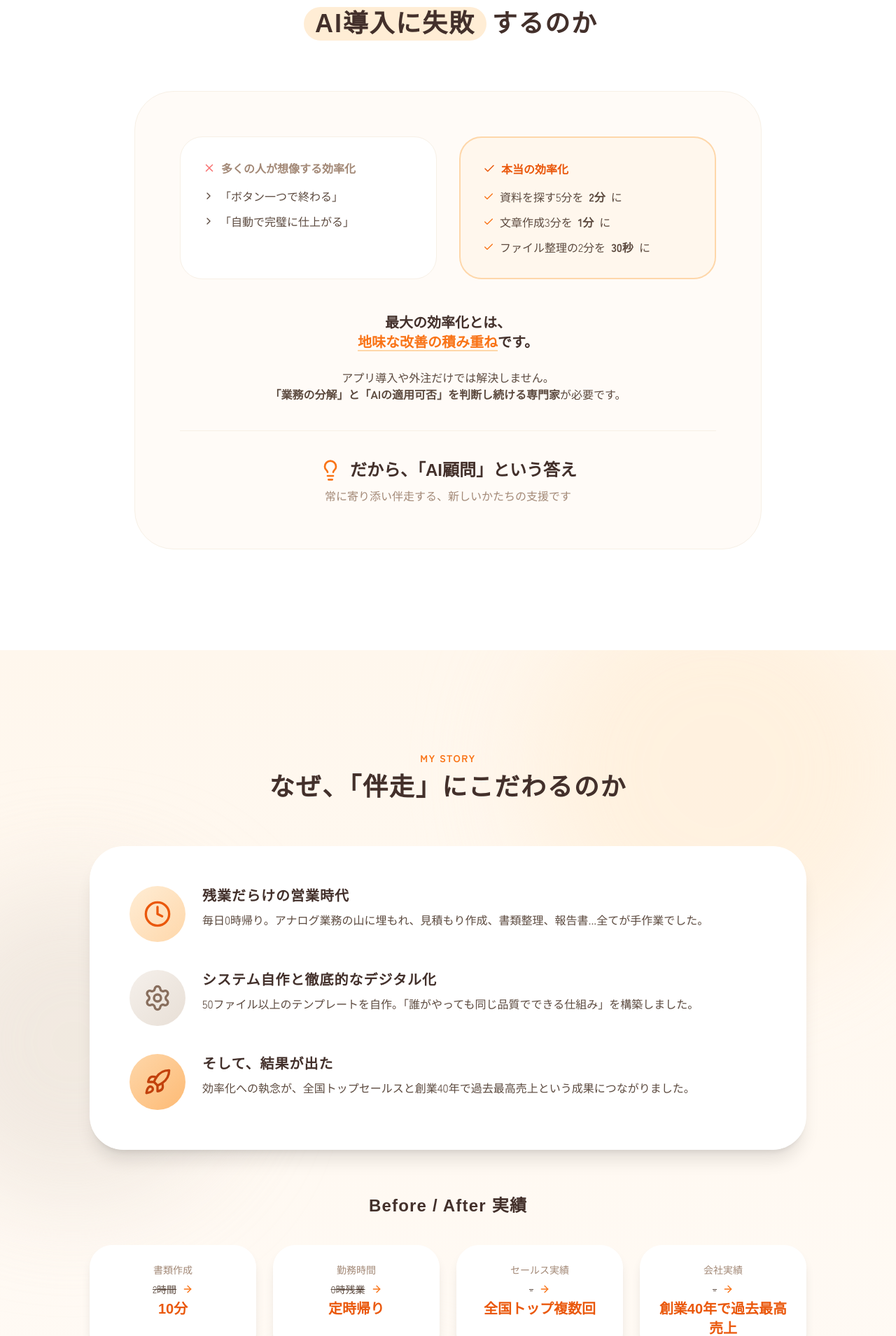
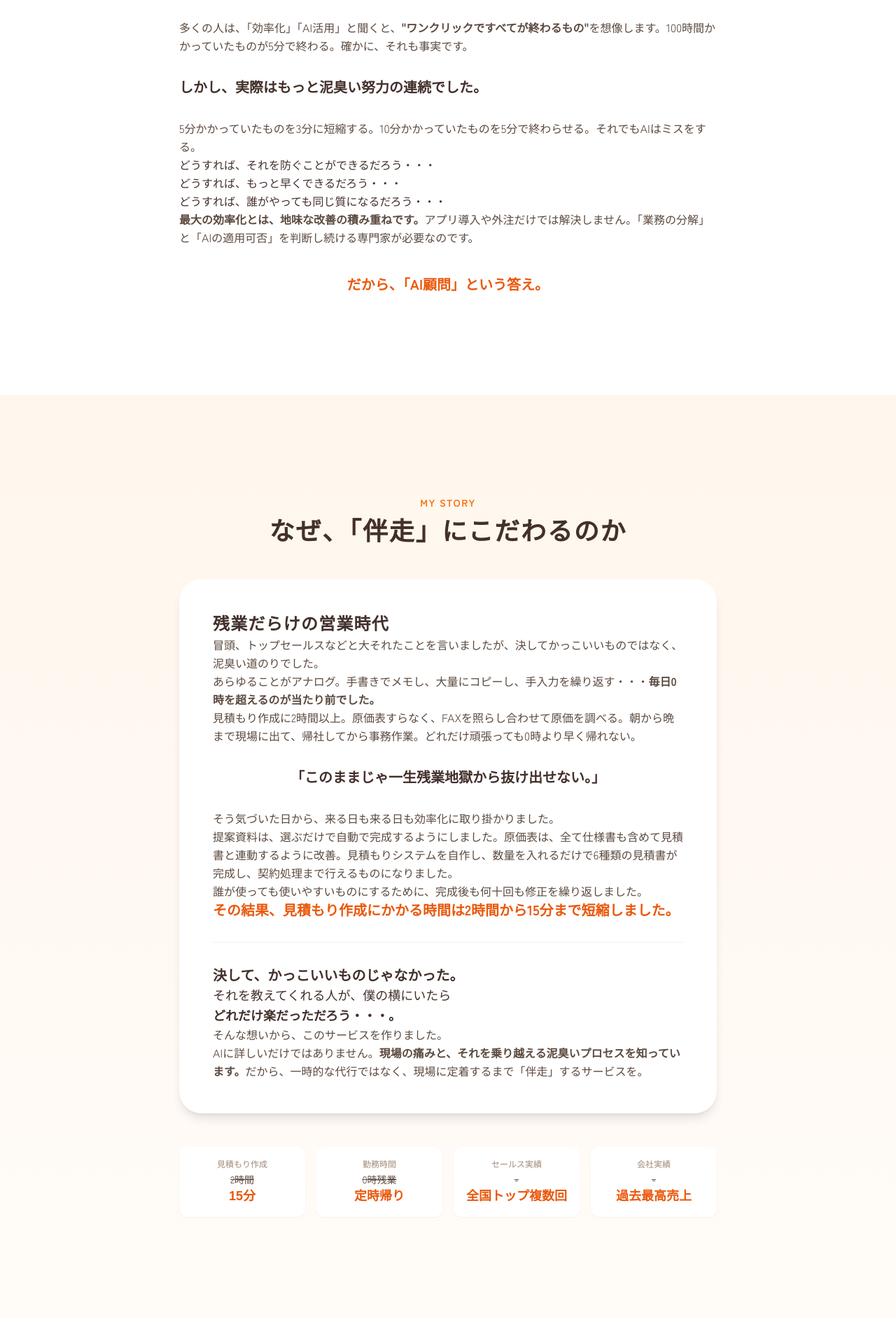
Before and after one commit to shunsuke-tnk/ai-komon-lp, a React (Vite) app: page / in a window 1280 px wide. Shown: the part 2222-4131 px from the top of the page at 70% size. Built offline with nearby package versions, Linux system fonts and the light colour scheme; a web font is replaced by a local one.

Commit message:
ストーリーセクション

```diff
--- a/App.tsx
+++ b/App.tsx
@@ -207,141 +207,126 @@ const App: React.FC = () => {
       </Section>
 
       {/* ==================== WHY FAIL SECTION ==================== */}
-      <Section background="white" id="why-fail">
-        <div className="max-w-4xl mx-auto">
-          <div className="text-center mb-16">
-            <h2 className="text-3xl md:text-4xl font-bold text-text-heading leading-tight font-rounded">
-              なぜ、多くの会社が<br/><span className="bg-primary-100 text-primary-800 px-4 py-1 rounded-full mx-2 my-2 inline-block">AI導入に失敗</span>するのか
-            </h2>
-          </div>
+      <Section background="white" id="why-fail" className="!pt-16">
+        <div className="max-w-3xl mx-auto">
+          <h2 className="text-3xl md:text-4xl font-bold text-text-heading leading-normal font-rounded text-center mb-12">
+            なぜ、多くの会社が<br/>
+            <span className="bg-primary-100 text-primary-800 px-4 py-1 rounded-full inline-block mt-2">AI導入に失敗</span>するのか
+          </h2>
 
-          <div className="bg-base-50 rounded-[3.5rem] p-8 md:p-16 relative overflow-hidden border border-base-200">
-            {/* Comparison */}
-            <div className="grid md:grid-cols-2 gap-8 mb-12">
-              <div className="bg-white p-8 rounded-[2rem] border border-base-200">
-                <div className="text-text-muted font-bold mb-4 flex items-center gap-2">
-                  <X size={18} className="text-red-400"/>
-                  多くの人が想像する効率化
-                </div>
-                <ul className="space-y-3 text-text-body">
-                  <li className="flex items-center gap-2"><ChevronRight size={16} className="text-base-300"/>「ボタン一つで終わる」</li>
-                  <li className="flex items-center gap-2"><ChevronRight size={16} className="text-base-300"/>「自動で完璧に仕上がる」</li>
-                </ul>
-              </div>
-              <div className="bg-primary-50 p-8 rounded-[2rem] border-2 border-primary-200">
-                <div className="text-primary-600 font-bold mb-4 flex items-center gap-2">
-                  <Check size={18}/>
-                  本当の効率化
-                </div>
-                <ul className="space-y-3 text-text-body">
-                  <li className="flex items-center gap-2"><Check size={16} className="text-primary-500"/>資料を探す5分を<span className="font-bold">2分</span>に</li>
-                  <li className="flex items-center gap-2"><Check size={16} className="text-primary-500"/>文章作成3分を<span className="font-bold">1分</span>に</li>
-                  <li className="flex items-center gap-2"><Check size={16} className="text-primary-500"/>ファイル整理の2分を<span className="font-bold">30秒</span>に</li>
-                </ul>
-              </div>
-            </div>
+          <div className="prose prose-lg max-w-none text-text-body leading-relaxed">
+            <p>
+              多くの人は、「効率化」「AI活用」と聞くと、<strong>"ワンクリックですべてが終わるもの"</strong>を想像します。100時間かかっていたものが5分で終わる。確かに、それも事実です。
+            </p>
 
-            <div className="prose prose-lg text-text-body mx-auto relative z-10 leading-loose text-center">
-              <p className="text-xl font-bold text-text-heading mb-6 font-rounded">
-                最大の効率化とは、<br/>
-                <span className="text-primary-500 border-b-2 border-primary-200">地味な改善の積み重ね</span>です。
-              </p>
+            <p className="text-xl font-bold text-text-heading my-8">
+              しかし、実際はもっと泥臭い努力の連続でした。
+            </p>
 
-              <p className="text-base">
-                アプリ導入や外注だけでは解決しません。<br/>
-                <strong>「業務の分解」と「AIの適用可否」を判断し続ける専門家</strong>が必要です。
-              </p>
+            <p>
+              5分かかっていたものを3分に短縮する。10分かかっていたものを5分で終わらせる。それでもAIはミスをする。
+            </p>
 
-              <div className="mt-10 pt-10 border-t border-base-200">
-                <p className="font-bold text-text-heading text-2xl font-rounded flex items-center justify-center gap-3">
-                  <Lightbulb className="w-8 h-8 text-primary-500" />
-                  だから、「AI顧問」という答え
-                </p>
-                <p className="text-base text-text-muted mt-2">常に寄り添い伴走する、新しいかたちの支援です</p>
-              </div>
-            </div>
+            <p className="text-text-heading">
+              どうすれば、それを防ぐことができるだろう・・・<br/>
+              どうすれば、もっと早くできるだろう・・・<br/>
+              どうすれば、誰がやっても同じ質になるだろう・・・
+            </p>
+
+            <p>
+              <strong>最大の効率化とは、地味な改善の積み重ねです。</strong>アプリ導入や外注だけでは解決しません。「業務の分解」と「AIの適用可否」を判断し続ける専門家が必要なのです。
+            </p>
+
+            <p className="text-xl font-bold text-primary-600 text-center mt-10">
+              だから、「AI顧問」という答え。
+            </p>
           </div>
         </div>
       </Section>
 
       {/* ==================== WHY ME / STORY SECTION ==================== */}
-      <Section background="cream" id="story" decoration>
-        <div className="max-w-5xl mx-auto">
-          <div className="text-center mb-16">
+      <Section background="cream" id="story">
+        <div className="max-w-3xl mx-auto">
+          <div className="text-center mb-12">
             <span className="text-primary-500 font-bold tracking-widest text-sm uppercase mb-3 block">My Story</span>
             <h2 className="text-3xl md:text-4xl font-bold text-text-heading leading-tight font-rounded">
               なぜ、「伴走」にこだわるのか
             </h2>
           </div>
 
-          {/* Story Content */}
-          <div className="bg-white rounded-[3rem] p-8 md:p-14 mb-16 border border-white shadow-xl">
-            <div className="prose prose-lg text-text-body max-w-none">
-              <div className="flex items-start gap-6 mb-10">
-                <div className="w-20 h-20 bg-gradient-to-br from-primary-100 to-primary-200 rounded-full flex items-center justify-center shrink-0">
-                  <Clock className="w-10 h-10 text-primary-600" />
-                </div>
-                <div>
-                  <h3 className="text-xl font-bold text-text-heading font-rounded mb-2">残業だらけの営業時代</h3>
-                  <p className="text-text-body">毎日0時帰り。アナログ業務の山に埋もれ、見積もり作成、書類整理、報告書...全てが手作業でした。</p>
-                </div>
-              </div>
+          <div className="bg-white rounded-[2rem] p-8 md:p-12 shadow-lg">
+            <div className="prose prose-lg max-w-none text-text-body leading-relaxed">
 
-              <div className="flex items-start gap-6 mb-10">
-                <div className="w-20 h-20 bg-gradient-to-br from-warm-100 to-warm-200 rounded-full flex items-center justify-center shrink-0">
-                  <Settings className="w-10 h-10 text-warm-600" />
-                </div>
-                <div>
-                  <h3 className="text-xl font-bold text-text-heading font-rounded mb-2">システム自作と徹底的なデジタル化</h3>
-                  <p className="text-text-body">50ファイル以上のテンプレートを自作。「誰がやっても同じ品質でできる仕組み」を構築しました。</p>
-                </div>
-              </div>
+              <h3 className="text-2xl font-bold text-text-heading font-rounded mt-0">残業だらけの営業時代</h3>
 
-              <div className="flex items-start gap-6">
-                <div className="w-20 h-20 bg-gradient-to-br from-primary-200 to-primary-300 rounded-full flex items-center justify-center shrink-0">
-                  <Rocket className="w-10 h-10 text-primary-700" />
-                </div>
-                <div>
-                  <h3 className="text-xl font-bold text-text-heading font-rounded mb-2">そして、結果が出た</h3>
-                  <p className="text-text-body">効率化への執念が、全国トップセールスと創業40年で過去最高売上という成果につながりました。</p>
-                </div>
-              </div>
+              <p>
+                冒頭、トップセールスなどと大それたことを言いましたが、決してかっこいいものではなく、泥臭い道のりでした。
+              </p>
+
+              <p>
+                あらゆることがアナログ。手書きでメモし、大量にコピーし、手入力を繰り返す・・・<strong>毎日0時を超えるのが当たり前でした。</strong>
+              </p>
+
+              <p>
+                見積もり作成に2時間以上。原価表すらなく、FAXを照らし合わせて原価を調べる。朝から晩まで現場に出て、帰社してから事務作業。どれだけ頑張っても0時より早く帰れない。
+              </p>
+
+              <p className="text-xl font-bold text-text-heading my-8 text-center">
+                「このままじゃ一生残業地獄から抜け出せない。」
+              </p>
+
+              <p>
+                そう気づいた日から、来る日も来る日も効率化に取り掛かりました。
+              </p>
+
+              <p>
+                提案資料は、選ぶだけで自動で完成するようにしました。原価表は、全て仕様書も含めて見積書と連動するように改善。見積もりシステムを自作し、数量を入れるだけで6種類の見積書が完成し、契約処理まで行えるものになりました。
+              </p>
+
+              <p>
+                誰が使っても使いやすいものにするために、完成後も何十回も修正を繰り返しました。
+              </p>
+
+              <p className="text-xl font-bold text-primary-600">
+                その結果、見積もり作成にかかる時間は2時間から15分まで短縮しました。
+              </p>
+
+              <hr className="my-8 border-base-200" />
+
+              <p className="text-xl font-bold text-text-heading">
+                決して、かっこいいものじゃなかった。
+              </p>
+
+              <p className="text-lg text-text-heading leading-relaxed">
+                それを教えてくれる人が、僕の横にいたら<br/>
+                <strong>どれだけ楽だっただろう・・・。</strong>
+              </p>
+
+              <p>
+                そんな想いから、このサービスを作りました。
+              </p>
+
+              <p>
+                AIに詳しいだけではありません。<strong>現場の痛みと、それを乗り越える泥臭いプロセスを知っています。</strong>だから、一時的な代行ではなく、現場に定着するまで「伴走」するサービスを。
+              </p>
+
             </div>
           </div>
 
           {/* Before/After Results */}
-          <h3 className="text-center text-2xl font-bold text-text-heading font-rounded mb-10">Before / After 実績</h3>
-          <div className="grid md:grid-cols-2 lg:grid-cols-4 gap-6 mb-16">
+          <div className="grid grid-cols-2 lg:grid-cols-4 gap-4 mt-12">
             {[
-              { label: "書類作成", before: "2時間", after: "10分" },
+              { label: "見積もり作成", before: "2時間", after: "15分" },
               { label: "勤務時間", before: "0時残業", after: "定時帰り" },
               { label: "セールス実績", before: "-", after: "全国トップ複数回" },
-              { label: "会社実績", before: "-", after: "創業40年で過去最高売上" },
+              { label: "会社実績", before: "-", after: "過去最高売上" },
             ].map((item, i) => (
-              <div key={i} className="bg-white rounded-[2rem] p-6 text-center border border-white shadow-lg">
-                <p className="text-sm text-text-muted mb-2">{item.label}</p>
-                <div className="flex items-center justify-center gap-2 mb-1">
-                  <span className="text-base-400 line-through text-sm">{item.before}</span>
-                  <ArrowRight className="w-4 h-4 text-primary-500" />
-                </div>
-                <p className="text-xl font-bold text-primary-600 font-rounded">{item.after}</p>
+              <div key={i} className="bg-white rounded-xl p-4 text-center shadow-sm">
+                <p className="text-xs text-text-muted mb-1">{item.label}</p>
+                <p className="text-sm text-base-400 line-through">{item.before}</p>
+                <p className="text-lg font-bold text-primary-600 font-rounded">{item.after}</p>
               </div>
             ))}
-          </div>
-
-          {/* Conclusion Message */}
-          <div className="bg-[#43302b] rounded-[3rem] p-10 md:p-14 text-white text-center relative overflow-hidden">
-            <div className="relative z-10">
-              <p className="text-lg md:text-xl leading-relaxed mb-6">
-                AIに詳しいだけではありません。<br/>
-                <span className="font-bold">現場の痛みと、それを乗り越える泥臭いプロセスを知っています。</span>
-              </p>
-              <p className="text-warm-200">
-                だから、一時的な代行ではなく、<br/>
-                現場に定着するまで<span className="text-white font-bold">「伴走」</span>するサービスを作りました。
-              </p>
-            </div>
-            <div className="absolute top-0 right-0 w-96 h-96 bg-primary-500/10 rounded-full blur-[100px] -mr-32 -mt-32"></div>
           </div>
         </div>
       </Section>
```
Also changed, not shown: 20260203_残業だらけの営業時代.txt (added).
